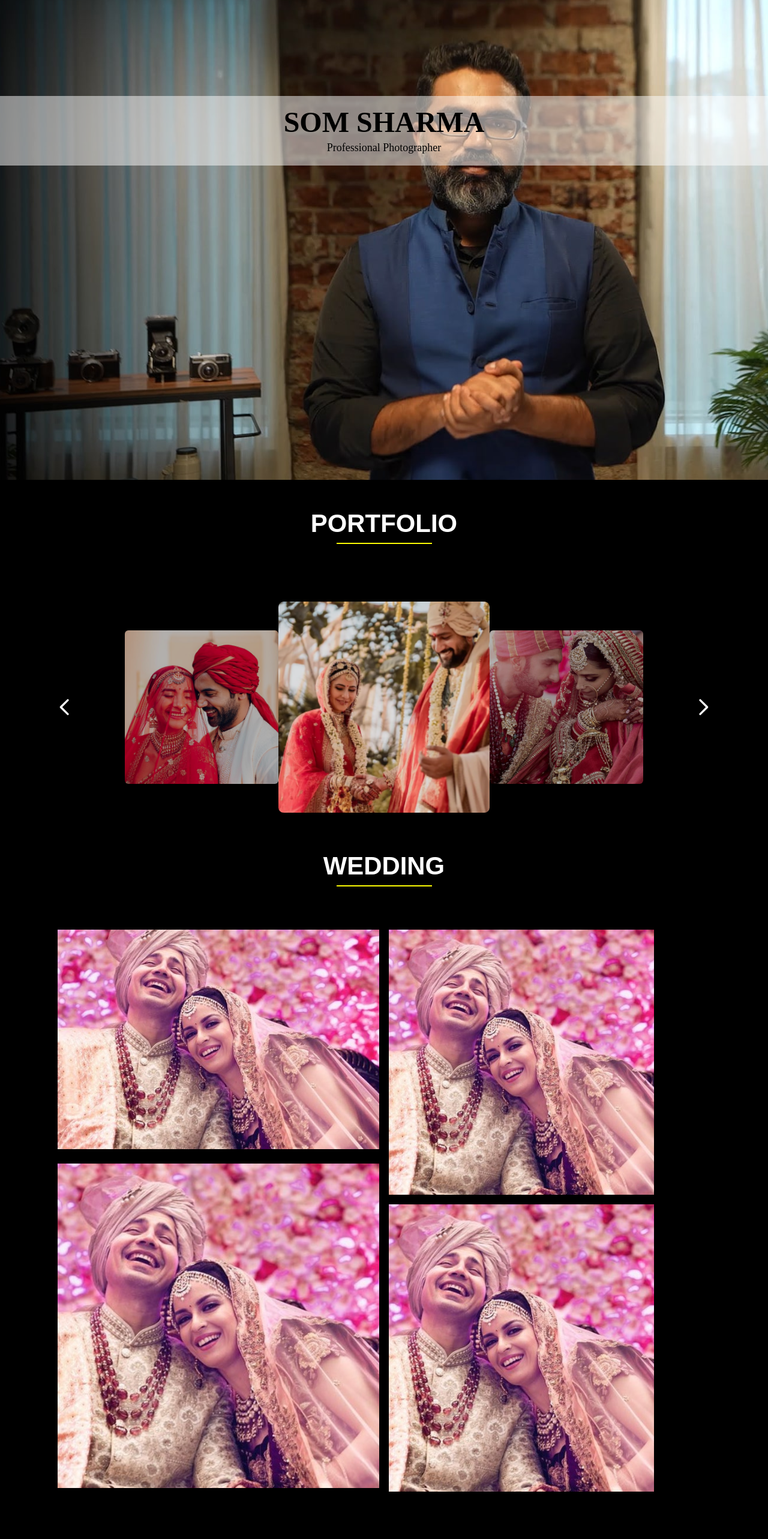
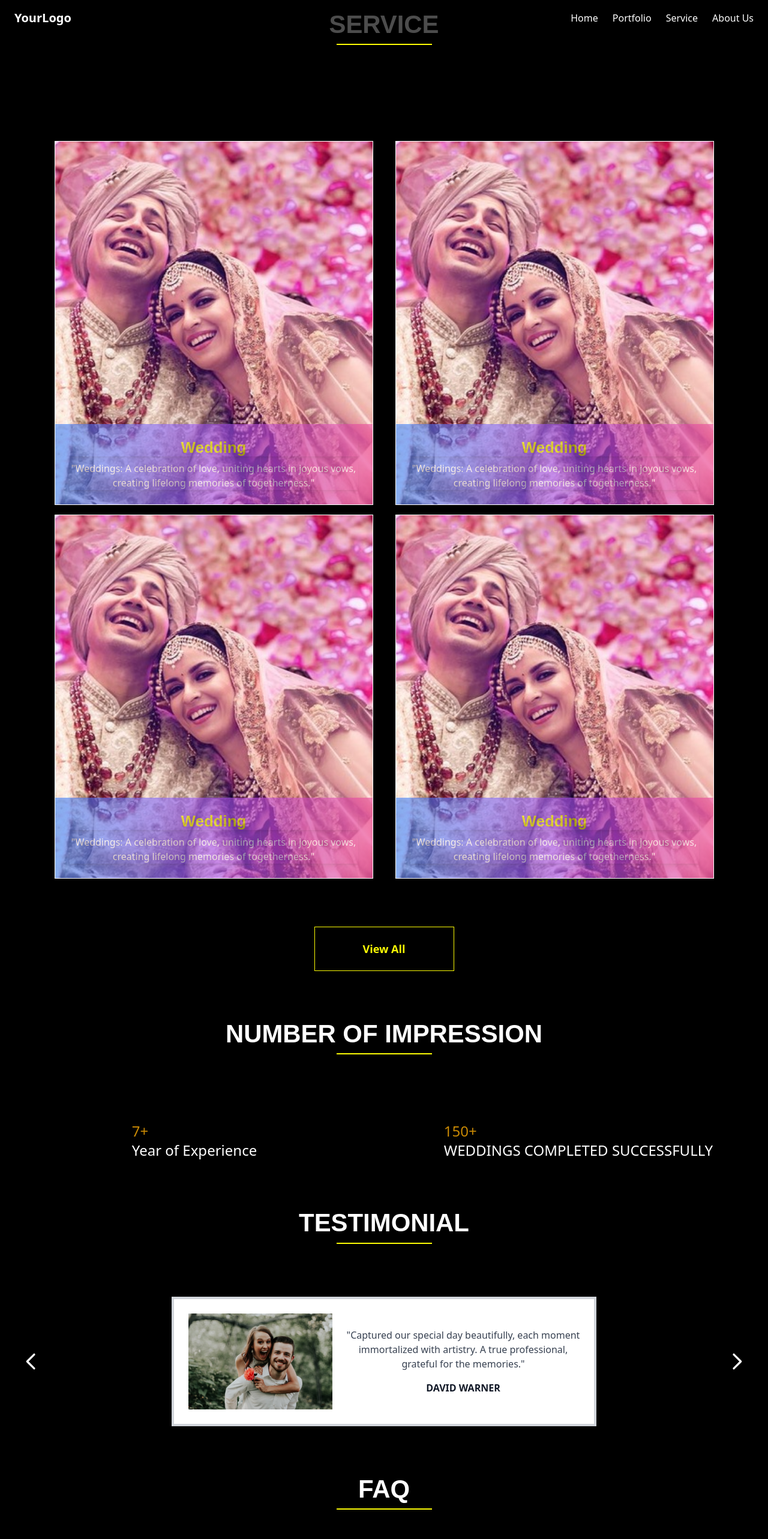
Before and after one commit to Ta-Run/weddingPortoflio, a React (Create React App) app: page /service in a window 1280 px wide. Shown: the top 2566 px of the page at 60% size. Built offline with nearby package versions, Linux system fonts and the light colour scheme.

Commit message:
solve landing page issue

```diff
--- a/package.json
+++ b/package.json
@@ -9,6 +9,7 @@
     "react": "^18.3.1",
     "react-dom": "^18.3.1",
     "react-router": "^6.26.1",
+    "react-router-dom": "^6.26.2",
     "react-scripts": "5.0.1",
     "web-vitals": "^2.1.4"
   },
--- a/src/App.js
+++ b/src/App.js
@@ -1,18 +1,29 @@
-import Home from './componenets/home';
+import React from 'react';
+import { BrowserRouter as Router, Routes, Route } from 'react-router-dom';
+import Home from './componenets/home.jsx';
+import Portfolio from './componenets/portfolio.jsx';
+import Service from './componenets/service.jsx';
+import AboutUs from './componenets/aboutUs.jsx';
+import Footer from './componenets/footer.jsx';
+import Header from './componenets/header.jsx';
 import './App.css';
-import Portfolio from './componenets/portfolio';
-import Service from './componenets/service';
-import Footer from './componenets/footer'
-import AboutUs from './componenets/aboutUs';
+
 function App() {
   return (
-    <div className=" md:container md:mx-auto bg-black min-h-screen text-white space-y-12">
-     <Home/>
-     <Portfolio/>
-     <Service/>
-     <AboutUs/>
-     <Footer/>
-    </div>
+    <Router>
+      <div className="flex flex-col min-h-screen bg-black text-white">
+        <Header />
+        <main className="flex-grow">
+          <Routes>
+            <Route path="/" element={<Home />} />
+            <Route path="/portfolio" element={<Portfolio />} />
+            <Route path="/service" element={<Service />} />
+            <Route path="/about-us" element={<AboutUs />} />
+          </Routes>
+        </main>
+        <Footer />
+      </div>
+    </Router>
   );
 }
 
--- /dev/null
+++ b/src/componenets/header.jsx
@@ -0,0 +1,37 @@
+import React from 'react';
+import { Link } from 'react-router-dom';
+
+const Header = () => {
+  return (
+    <header className="fixed top-0 left-0 right-0 bg-transparent text-white py-4 px-6 z-50 transition-colors duration-300 ease-in-out hover:bg-black/70">
+      <nav className="container mx-auto flex justify-between items-center">
+        <div className="text-xl font-bold">YourLogo</div>
+        <ul className="flex space-x-6">
+          <li>
+            <Link to="/" className="hover:text-gray-300 cursor-pointer">
+              Home
+            </Link>
+          </li>
+          <li>
+            <Link to="/portfolio" className="hover:text-gray-300 cursor-pointer">
+              Portfolio
+            </Link>
+          </li>
+          <li>
+            <Link to="/service" className="hover:text-gray-300 cursor-pointer">
+              Service
+            </Link>
+          </li>
+          <li>
+            <Link to="/about-us" className="hover:text-gray-300 cursor-pointer">
+              About Us
+            </Link>
+          </li>
+
+        </ul>
+      </nav>
+    </header>
+  );
+};
+
+export default Header;
--- a/src/componenets/home.jsx
+++ b/src/componenets/home.jsx
@@ -1,8 +1,29 @@
-import React from 'react'
+import React, { useState } from 'react';
 
 function Home() {
+  const [currentIndex, setCurrentIndex] = useState(0);
+
+  const images = [
+    `${process.env.PUBLIC_URL}/images/image 8.png`,
+    `${process.env.PUBLIC_URL}/images/image 17.png`,
+    `${process.env.PUBLIC_URL}/images/image 19.png`
+  ];
+
+  const nextSlide = () => {
+    setCurrentIndex((prevIndex) =>
+      prevIndex === images.length - 1 ? 0 : prevIndex + 1
+    );
+  };
+
+  const prevSlide = () => {
+    setCurrentIndex((prevIndex) =>
+      prevIndex === 0 ? images.length - 1 : prevIndex - 1
+    );
+  };
   return (
-    <div className="  relative w-full h-[800px] overflow-hidden">
+    <div>
+      <div className='releative w-full h-[800px]'>
+
         {/* Background Image */}
         <img
           src={process.env.PUBLIC_URL + "images/wedding-photography-by-joseph-radhik-joseph-desktop 1.png"}
@@ -12,7 +33,7 @@ function Home() {
 
         {/* Heading and Subheading */}
         <div
-        className="absolute inset-x-0 top-[20%] mx-auto text-center bg-white bg-opacity-50 p-4"
+          className=" absolute inset-x-0 top-[20%] mx-auto text-center bg-white bg-opacity-50 p-4"
           style={{
             fontFamily: 'Raleway',
             fontSize: '48px',
@@ -22,7 +43,12 @@ function Home() {
         >
           <h1 className="text-black">SOM SHARMA</h1>
           <p className="text-lg font-light text-black">Professional Photographer</p>
+
         </div>
+
+      </div>
+
+
     </div>
   )
 }
--- a/src/componenets/service.jsx
+++ b/src/componenets/service.jsx
@@ -5,10 +5,9 @@ const Service = () => {
     <div className="relative p-4">
       {/* Title Section */}
       <div className="relative text-center mb-8">
-        <h2 className="font-raleway text-[41.89px] font-extrabold leading-[49.18px]">
+        <h2 className="font-raleway text-[41.89px] font-extrabold leading-[49.18px] text-white">
           SERVICE
         </h2>
-
         <div className="w-[159px] mx-auto mt-2 border-t-2 border-[#FCFC04]"></div>
       </div>
 
@@ -24,7 +23,7 @@ const Service = () => {
                 alt="Service"
                 className="w-full h-full object-cover"
               />
-              <div className="absolute bottom-0 left-0 p-6 bg-black bg-opacity-60 w-full"> {/* Changed background color and opacity */}
+              <div className="absolute bottom-0 left-0 p-6 bg-gradient-to-r from-blue-500 via-purple-500 to-pink-500 opacity-60 w-full">
                 <h2 className="font-raleway text-[25.89px] font-semibold leading-[30.39px] text-center text-[#FCFC04] shadow-md">
                   Wedding
                 </h2>
@@ -43,7 +42,7 @@ const Service = () => {
                 alt="Service"
                 className="w-full h-full object-cover"
               />
-              <div className="absolute bottom-0 left-0 p-6 bg-black bg-opacity-60 w-full"> {/* Changed background color and opacity */}
+              <div className="absolute bottom-0 left-0 p-6 bg-gradient-to-r from-blue-500 via-purple-500 to-pink-500 opacity-60 w-full">
                 <h2 className="font-raleway text-[25.89px] font-semibold leading-[30.39px] text-center text-[#FCFC04] shadow-md">
                   Wedding
                 </h2>
@@ -62,7 +61,7 @@ const Service = () => {
                 alt="Service"
                 className="w-full h-full object-cover"
               />
-              <div className="absolute bottom-0 left-0 p-6 bg-black bg-opacity-60 w-full"> {/* Changed background color and opacity */}
+              <div className="absolute bottom-0 left-0 p-6 bg-gradient-to-r from-blue-500 via-purple-500 to-pink-500 opacity-60 w-full">
                 <h2 className="font-raleway text-[25.89px] font-semibold leading-[30.39px] text-center text-[#FCFC04] shadow-md">
                   Wedding
                 </h2>
@@ -81,7 +80,7 @@ const Service = () => {
                 alt="Service"
                 className="w-full h-full object-cover"
               />
-              <div className="absolute bottom-0 left-0 p-6 bg-black bg-opacity-60 w-full"> {/* Changed background color and opacity */}
+              <div className="absolute bottom-0 left-0 p-6 bg-gradient-to-r from-blue-500 via-purple-500 to-pink-500 opacity-60 w-full">
                 <h2 className="font-raleway text-[25.89px] font-semibold leading-[30.39px] text-center text-[#FCFC04] shadow-md">
                   Wedding
                 </h2>
@@ -94,49 +93,45 @@ const Service = () => {
         </div>
       </div>
 
-
       {/* View All Button */}
       <div className="flex justify-center mt-8">
         <button
-          className="lg:w-[233px] lg:h-[74px] border border-[#FCFC04] text-center text-lg font-semibold"
-          style={{ backgroundColor: 'transparent' }}
+          className="lg:w-[233px] lg:h-[74px] border border-[#FCFC04] text-center text-lg font-semibold text-[#FCFC04] bg-transparent hover:bg-[#FCFC04] hover:text-black transition-colors"
         >
           View All
         </button>
       </div>
 
       <div className="relative text-center pt-20 mb-8">
-        <h2 className="font-raleway md:text-[41.89px] font-extrabold md:leading-[49.18px]">
+        <h2 className="font-raleway md:text-[41.89px] font-extrabold md:leading-[49.18px] text-white">
           NUMBER OF IMPRESSION
         </h2>
         <div className="w-[159px] mx-auto mt-2 border-t-2 border-[#FCFC04]"></div>
       </div>
       <div className='grid grid-cols-2 gap-4 place-items-center h-56'>
-        <div className='text-2xl'>
+        <div className='text-2xl text-white'>
           <div className='text-yellow-600'>7+</div>
           <div>Year of Experience</div>
         </div>
-        <div className='ml-4 text-2xl'>
+        <div className='ml-4 text-2xl text-white'>
           <div className='text-yellow-600'> 150+ </div>
           WEDDINGS COMPLETED SUCCESSFULLY
         </div>
       </div>
 
       <div className="relative text-center mb-6">
-        <h2 className="font-raleway md:text-[41.89px] font-extrabold md:leading-[49.18px]">
+        <h2 className="font-raleway md:text-[41.89px] font-extrabold md:leading-[49.18px] text-white">
           TESTIMONIAL
         </h2>
         <div className="w-[159px] mx-auto mt-2 border-t-2 border-[#FCFC04]"></div>
       </div>
 
-
-      <div className="relative pt-16  flex justify-center ">
-
+      <div className="relative pt-16 flex items-center justify-center">
   {/* Previous Arrow */}
-        <div >
+  <div className="absolute left-0 pl-4">
     <svg
       xmlns="http://www.w3.org/2000/svg"
-            className="h-10 w-10 text-white"
+      className="h-10 w-10 text-white cursor-pointer"
       fill="none"
       viewBox="0 0 24 24"
       stroke="currentColor"
@@ -150,31 +145,31 @@ const Service = () => {
     </svg>
   </div>
 
-
-        <div className="box-content p-4 border-4 border-gray-300  flex   items-center relative z-0">
+  <div className="box-content p-6 border-4 border-gray-300 flex items-center relative z-10 bg-white">
     {/* Image */}
-          <div>
+    <div className="flex-shrink-0">
       <img
         src={process.env.PUBLIC_URL + '/images/image 14.png'}
-              alt="Service"
-              className="h-full w-auto"
+        alt="Testimonial"
+        className="h-40 w-auto"
       />
     </div>
+
     {/* Text */}
-          <div className="text-gray-700 text-center ">
-
+    <div className="ml-6 text-gray-700 text-center">
+      <p>
         "Captured our special day beautifully, each moment
-            <br /> immortalized with artistry. A true professional,<br /> grateful for the memories.
-            <div className='mt-4'> DAVID WARNER" </div>
+        <br /> immortalized with artistry. A true professional,<br /> grateful for the memories."
+      </p>
+      <div className="mt-4 font-semibold text-gray-900">DAVID WARNER</div>
     </div>
   </div>
 
-
   {/* Next Arrow */}
-        <div >
+  <div className="absolute right-0 pr-4">
     <svg
       xmlns="http://www.w3.org/2000/svg"
-            className="h-10 w-10 text-white"
+      className="h-10 w-10 text-white cursor-pointer"
       fill="none"
       viewBox="0 0 24 24"
       stroke="currentColor"
@@ -188,42 +183,43 @@ const Service = () => {
     </svg>
   </div>
 </div>
+
       <div className="relative text-center pt-20 mb-6">
-        <h2 className="font-raleway text-[32px] md:text-[41.89px] font-extrabold leading-[40px] md:leading-[49.18px]">
+        <h2 className="font-raleway text-[32px] md:text-[41.89px] font-extrabold leading-[40px] md:leading-[49.18px] text-white">
           FAQ
         </h2>
         <div className="w-[100px] md:w-[159px] mx-auto mt-2 border-t-2 border-[#FCFC04]"></div>
       </div>
 
       <div className="pt-10 space-y-[20px] flex flex-col items-center">
-        <div className="flex justify-between w-full max-w-[700px] box-border p-4 border-2 items-center rounded-lg">
+        <div className="flex justify-between w-full max-w-[700px] box-border p-4 border-2 items-center rounded-lg text-white">
           <div>Understanding of wedding photography</div>
           <div>+</div>
         </div>
 
-        <div className="flex justify-between w-full max-w-[700px] box-border p-4 border-2 items-center rounded-lg">
+        <div className="flex justify-between w-full max-w-[700px] box-border p-4 border-2 items-center rounded-lg text-white">
           <div>Planning &amp; management of wedding shoots</div>
           <div>+</div>
         </div>
 
-        <div className="flex justify-between w-full max-w-[700px] box-border p-4 border-2 items-center rounded-lg">
+        <div className="flex justify-between w-full max-w-[700px] box-border p-4 border-2 items-center rounded-lg text-white">
           <div>How to anticipate and plan to capture great moments at weddings</div>
           <div>+</div>
         </div>
 
-        <div className="flex justify-between w-full max-w-[700px] box-border p-4 border-2 items-center rounded-lg">
+        <div className="flex justify-between w-full max-w-[700px] box-border p-4 border-2 items-center rounded-lg text-white">
           <div>Wedding tool kit for a wedding photographer</div>
           <div>+</div>
         </div>
 
-        <div className="flex justify-between w-full max-w-[700px] box-border p-4 border-2 items-center rounded-lg">
+        <div className="flex justify-between w-full max-w-[700px] box-border p-4 border-2 items-center rounded-lg text-white">
           <div>How to create great wedding photos</div>
           <div>+</div>
         </div>
       </div>
 
       <div className="relative text-center pt-20 mb-6">
-        <h2 className="font-raleway lg:text-[41.89px] font-extrabold lg:leading-[49.18px]">
+        <h2 className="font-raleway lg:text-[41.89px] font-extrabold lg:leading-[49.18px] text-white">
           GLIMPSE OF INSTAGRAM
         </h2>
         <div className="w-[159px] mx-auto mt-2 border-t-2 border-[#FCFC04]"></div>
@@ -237,36 +233,21 @@ const Service = () => {
             <div className="relative">
               <img
                 src={process.env.PUBLIC_URL + '/images/image 10.png'}
-                alt="Large Image"
-                className="w-full h-auto object-cover"
-                style={{ width: '652px', height: '366px' }}
+                alt="Instagram"
+                className="w-full h-[400px] object-cover"
               />
+            </div>
+            {/* Smaller Images in the Second Column */}
+            <div className="space-y-4">
+              {[...Array(2)].map((_, index) => (
+                <div key={index} className="relative">
                   <img
                     src={process.env.PUBLIC_URL + '/images/image 10.png'}
-                alt="Large Image"
-                className="w-full h-auto pt-6 object-cover"
-                style={{ width: '652px', height: '565px' }}
+                    alt="Instagram"
+                    className="w-full h-[200px] object-cover"
                   />
                 </div>
-
-            {/* Small Images in the Second Column */}
-            <div className="flex flex-col gap-4">
-              <div className="relative">
-                <img
-                  src={process.env.PUBLIC_URL + '/images/image 10.png'}
-                  alt="Small Image 1"
-                  className="w-full h-auto object-cover"
-                  style={{ width: '442px', height: '442px' }}
-                />
-              </div>
-              <div className="relative">
-                <img
-                  src={process.env.PUBLIC_URL + '/images/image 10.png'}
-                  alt="Small Image 2"
-                  className="w-full h-auto object-cover"
-                  style={{ width: '442px', height: '479px' }}
-                />
-              </div>
+              ))}
             </div>
           </div>
         </div>
```
Also changed, not shown: src/componenets/portfolio.jsx (+16 -3 lines), 1 other file (tests, documents, lock files or other folders). Lines whose indentation alone changed are shown as unchanged.
